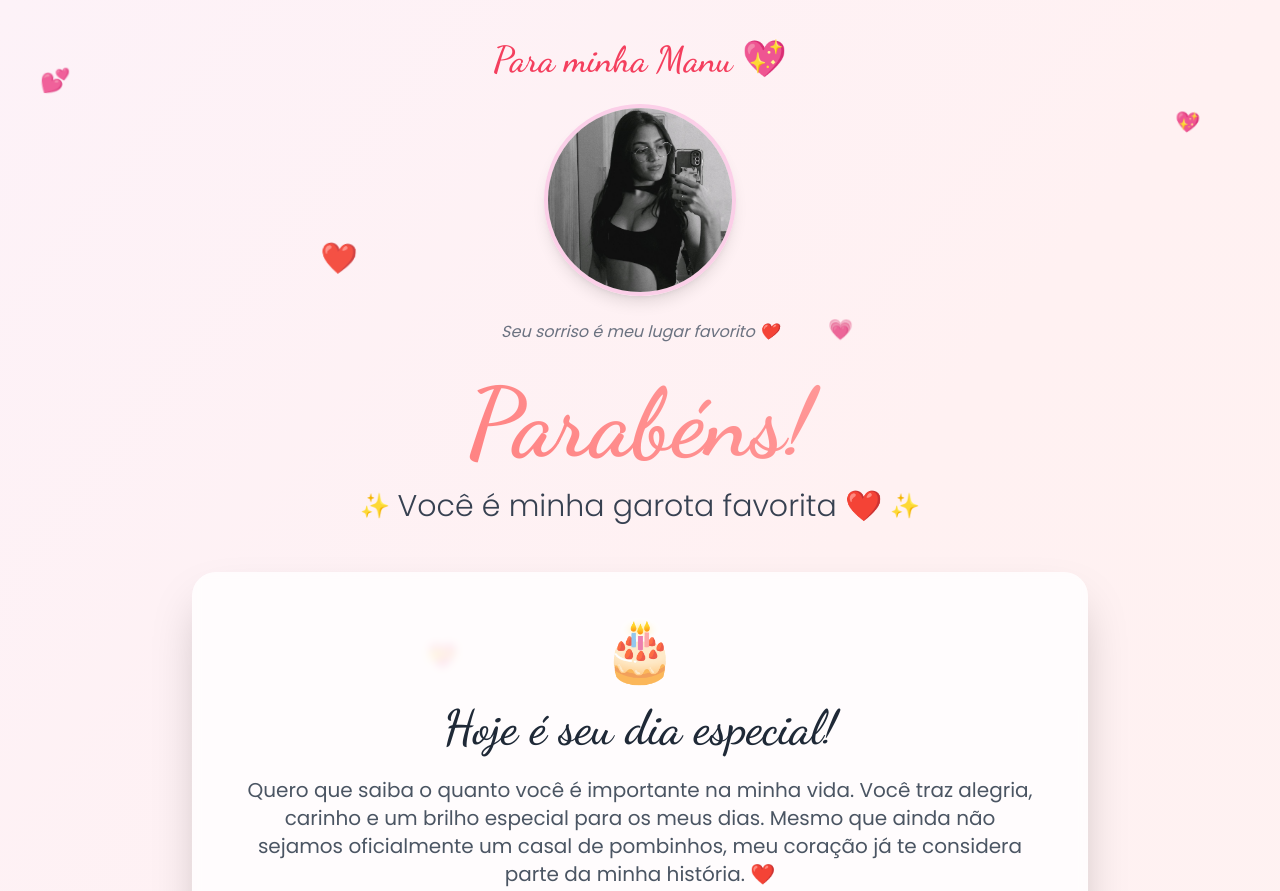
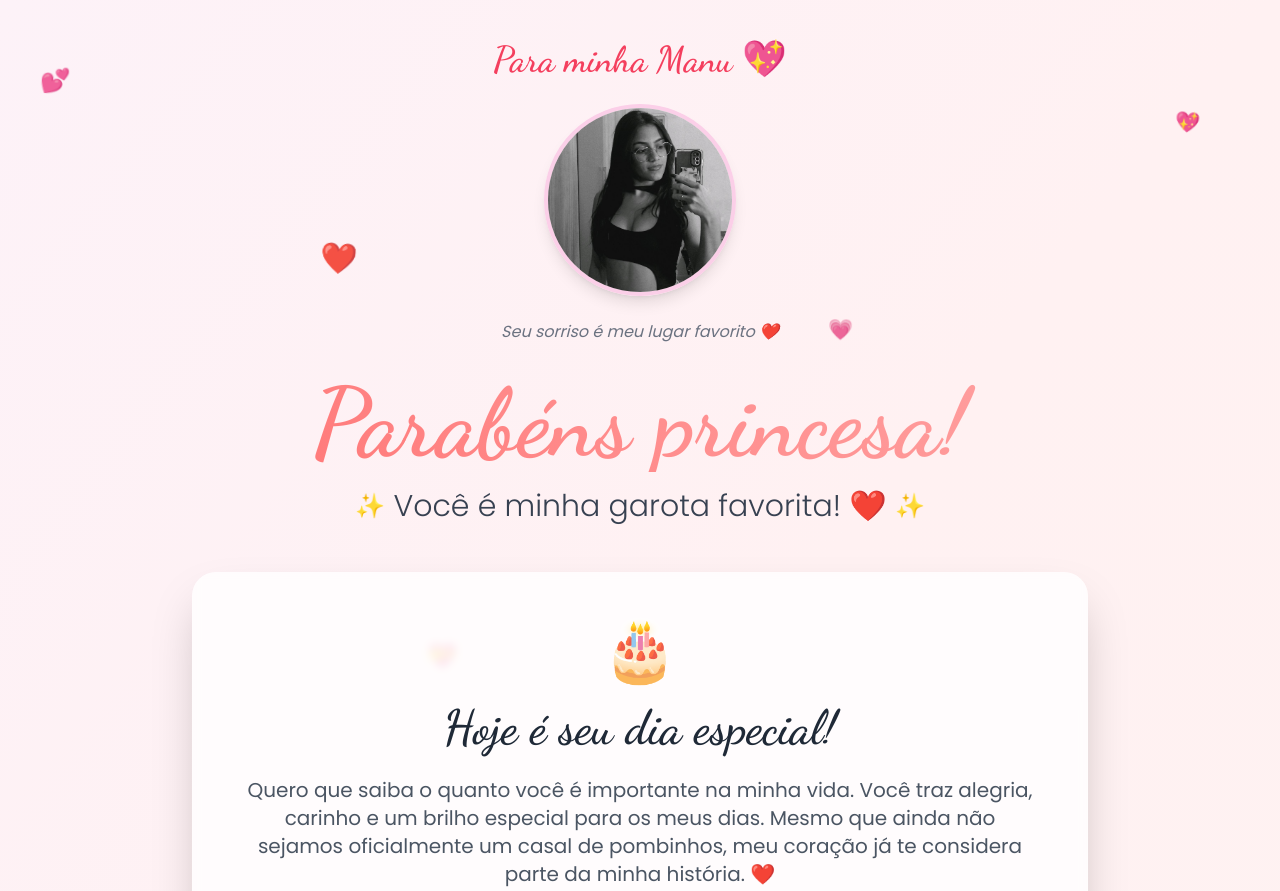
Before and after one commit to PHtechdev/parameubem, a plain HTML site: page index.html in a window 1280 px wide. Shown: the top 891 px of the page. Drawn offline with nearby package versions, Linux system fonts and the light colour scheme.

Commit message:
Update index.html

```diff
--- a/index.html
+++ b/index.html
@@ -3,7 +3,7 @@
 <head>
   <meta charset="UTF-8" />
   <meta name="viewport" content="width=device-width, initial-scale=1.0"/>
-  <title>Parabéns! 🎉</title>
+  <title>Parabéns minha erva venenosa! 🎉</title>
   <script src="https://cdn.tailwindcss.com"></script>
   <style>
     @import url('https://fonts.googleapis.com/css2?family=Dancing+Script:wght@400;600;700&family=Poppins:wght@300;400;500;600&display=swap');
@@ -91,12 +91,12 @@
     <!-- Header -->
     <div class="text-center mb-12 fade-in">
       <h1 class="dancing-script text-6xl md:text-8xl font-bold gradient-text mb-4">
-        Parabéns!
+        Parabéns princesa!
       </h1>
       <div class="flex justify-center items-center space-x-2 mb-6">
         <span class="sparkle text-yellow-400 text-2xl">✨</span>
         <p class="text-2xl md:text-3xl text-gray-700 font-light">
-          Você é minha garota favorita ❤️
+          Você é minha garota favorita! ❤️
         </p>
         <span class="sparkle text-yellow-400 text-2xl">✨</span>
       </div>
```
